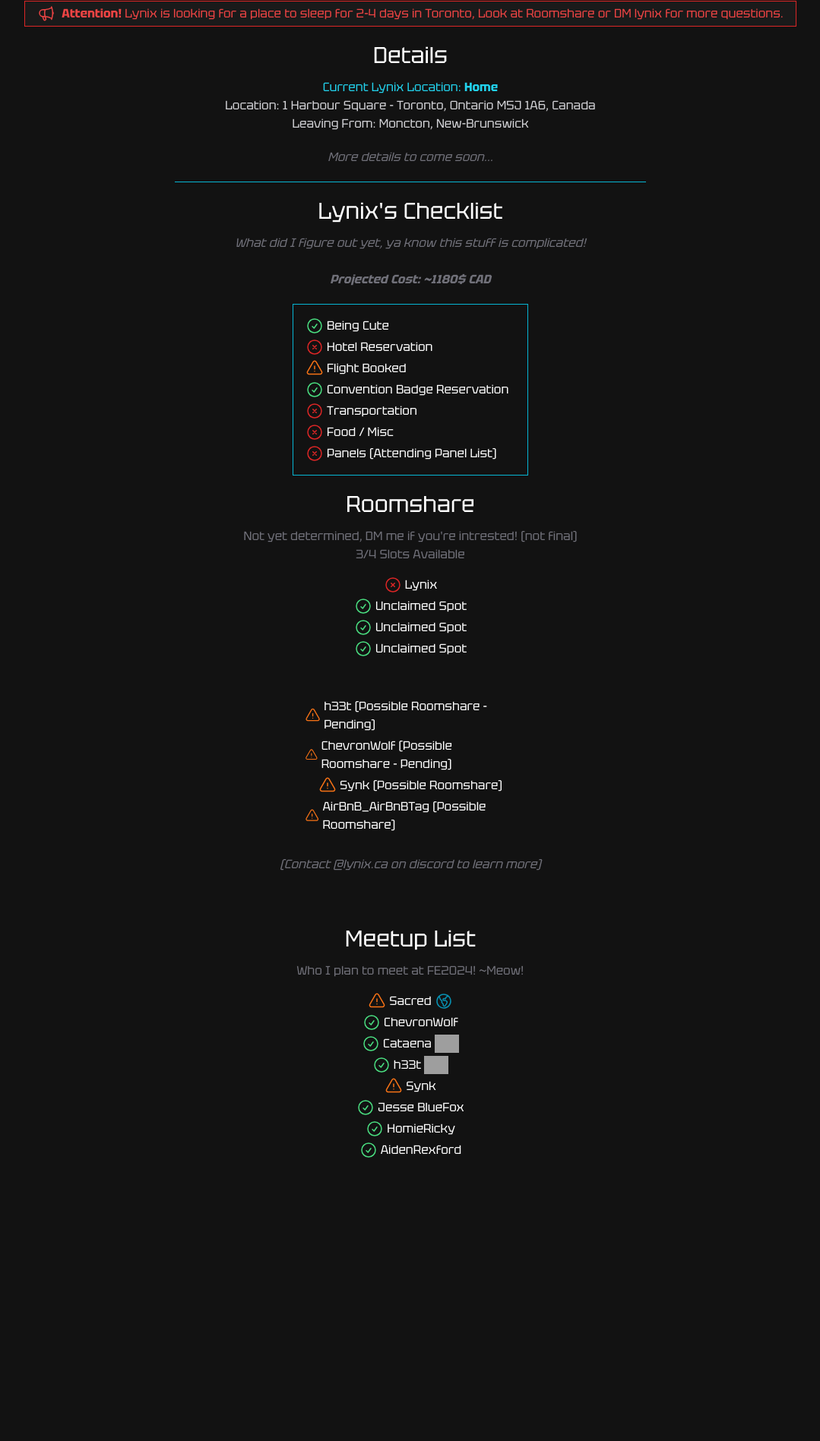
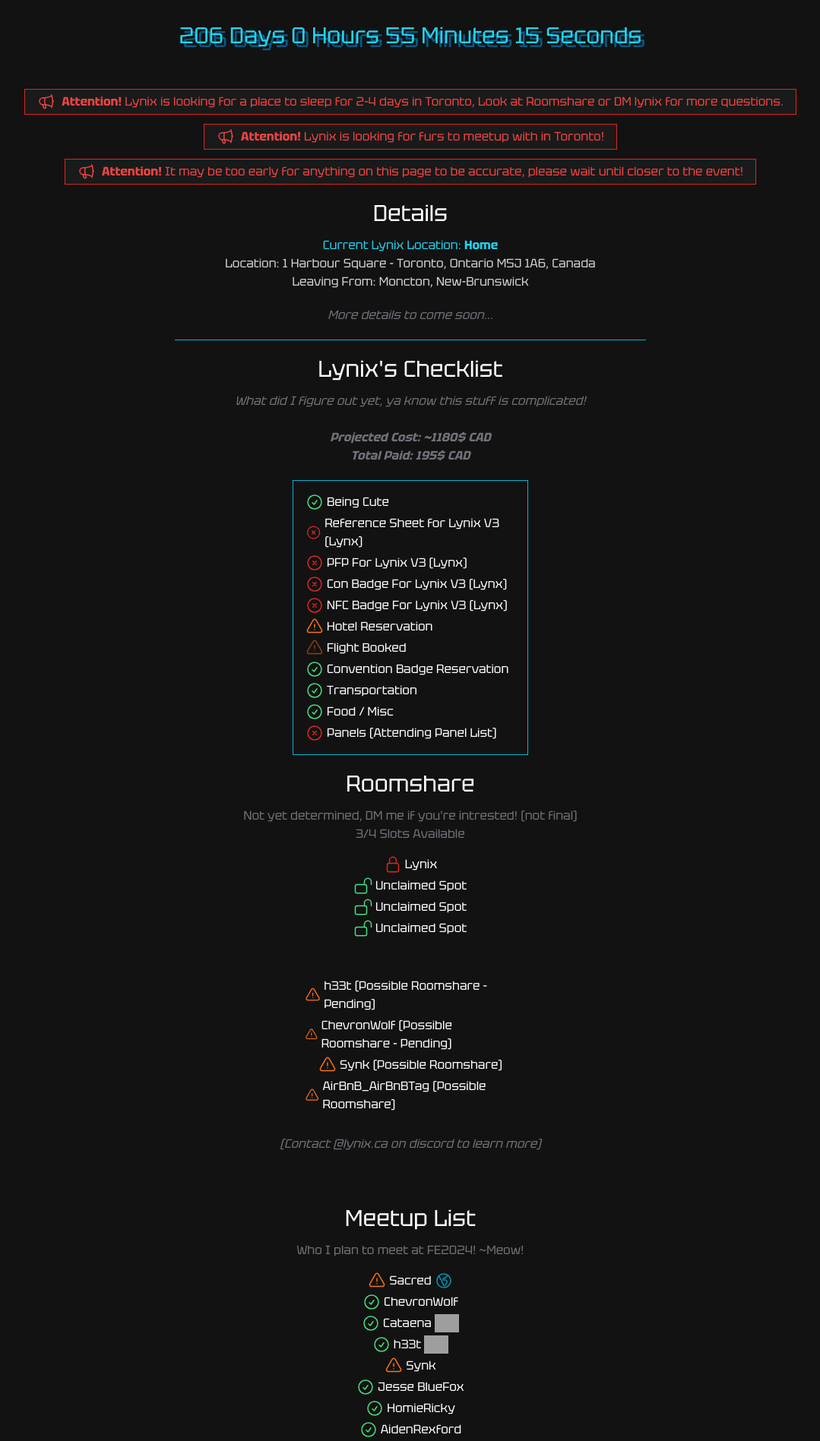
Before and after one commit to cyberlynix/lynix-ca, a SvelteKit app: page /cons/furnal-equinox-2024 in a window 1280 px wide. Shown: the part 659-2556 px from the top of the page at 76% size, without its empty margins (100-1179 px from the left). Before the commit the page ends 2345 px from the top, so only its background shows below. Built offline with nearby package versions, Linux system fonts and the light colour scheme; grey boxes are pictures that could not be loaded.

Commit message:
Artist Commission Link Update

```diff
--- a/src/routes/cons/furnal-equinox-2024/+page.svelte
+++ b/src/routes/cons/furnal-equinox-2024/+page.svelte
@@ -1,5 +1,32 @@
 <script lang="ts">
+    import { onMount } from 'svelte';
 
+    // Set the target date to March 14, 2024
+    const targetDate = new Date('2024-03-14T00:00:00').getTime();
+
+    function updateCountdown() {
+      const currentDate = new Date().getTime();
+      const timeRemaining = targetDate - currentDate;
+
+      if (timeRemaining <= 0) {
+        // If the target date has passed, display a message
+        document.getElementById('countdown').textContent = 'The event has started!';
+      } else {
+        const days = Math.floor(timeRemaining / (1000 * 60 * 60 * 24));
+        const hours = Math.floor((timeRemaining % (1000 * 60 * 60 * 24)) / (1000 * 60 * 60));
+        const minutes = Math.floor((timeRemaining % (1000 * 60 * 60)) / (1000 * 60));
+        const seconds = Math.floor((timeRemaining % (1000 * 60)) / 1000);
+
+        // Update the countdown element with the remaining time
+        document.getElementById('countdown').textContent = `${days} Days ${hours} Hours ${minutes} Minutes ${seconds} Seconds`;
+      }
+    }
+
+    // Update the countdown when the component is mounted
+    onMount(() => {
+      updateCountdown();
+      const interval = setInterval(updateCountdown, 1000);
+    });
 </script>
 
 <div class="min-h-screen p-5">
@@ -7,12 +34,25 @@
     <h1 class="text-5xl text-center text-cyan-400" style="text-shadow: 5px 5px #075985;">Furnal Equinox 2024</h1>
     <p class="p-2 text-2xl text-center mt-3">Let's get the party started!</p>
 
+    <h1 id="countdown" class="text-3xl text-center text-cyan-400 my-10" style="text-shadow: 5px 5px #075985;">0 Days 0 Hours 0 Minutes 0 Seconds</h1>
 
     <div class="flex justify-center"><div class="mt-3 px-4 py-1 border border-red-600 bg-dark inline-flex items-center mx-2 sm:mx-5">
         <svg xmlns="http://www.w3.org/2000/svg" fill="none" viewBox="0 0 24 24" stroke-width={1.5} stroke="currentColor" class="w-6 h-6 text-red-500 mr-2">
             <path stroke-linecap="round" stroke-linejoin="round" d="M10.34 15.84c-.688-.06-1.386-.09-2.09-.09H7.5a4.5 4.5 0 110-9h.75c.704 0 1.402-.03 2.09-.09m0 9.18c.253.962.584 1.892.985 2.783.247.55.06 1.21-.463 1.511l-.657.38c-.551.318-1.26.117-1.527-.461a20.845 20.845 0 01-1.44-4.282m3.102.069a18.03 18.03 0 01-.59-4.59c0-1.586.205-3.124.59-4.59m0 9.18a23.848 23.848 0 018.835 2.535M10.34 6.66a23.847 23.847 0 008.835-2.535m0 0A23.74 23.74 0 0018.795 3m.38 1.125a23.91 23.91 0 011.014 5.395m-1.014 8.855c-.118.38-.245.754-.38 1.125m.38-1.125a23.91 23.91 0 001.014-5.395m0-3.46c.495.413.811 1.035.811 1.73 0 .695-.316 1.317-.811 1.73m0-3.46a24.347 24.347 0 010 3.46" />
         </svg>
         <span class="text-red-500"><strong>Attention!</strong> Lynix is looking for a place to sleep for 2-4 days in Toronto, Look at Roomshare or DM lynix for more questions.</span>
+    </div><br/></div>
+    <div class="flex justify-center"><div class="mt-3 px-4 py-1 border border-red-600 bg-dark inline-flex items-center mx-2 sm:mx-5">
+        <svg xmlns="http://www.w3.org/2000/svg" fill="none" viewBox="0 0 24 24" stroke-width={1.5} stroke="currentColor" class="w-6 h-6 text-red-500 mr-2">
+            <path stroke-linecap="round" stroke-linejoin="round" d="M10.34 15.84c-.688-.06-1.386-.09-2.09-.09H7.5a4.5 4.5 0 110-9h.75c.704 0 1.402-.03 2.09-.09m0 9.18c.253.962.584 1.892.985 2.783.247.55.06 1.21-.463 1.511l-.657.38c-.551.318-1.26.117-1.527-.461a20.845 20.845 0 01-1.44-4.282m3.102.069a18.03 18.03 0 01-.59-4.59c0-1.586.205-3.124.59-4.59m0 9.18a23.848 23.848 0 018.835 2.535M10.34 6.66a23.847 23.847 0 008.835-2.535m0 0A23.74 23.74 0 0018.795 3m.38 1.125a23.91 23.91 0 011.014 5.395m-1.014 8.855c-.118.38-.245.754-.38 1.125m.38-1.125a23.91 23.91 0 001.014-5.395m0-3.46c.495.413.811 1.035.811 1.73 0 .695-.316 1.317-.811 1.73m0-3.46a24.347 24.347 0 010 3.46" />
+        </svg>
+        <span class="text-red-500"><strong>Attention!</strong> Lynix is looking for furs to meetup with in Toronto!</span>
+    </div><br/></div>
+    <div class="flex justify-center"><div class="mt-3 px-4 py-1 border border-red-600 bg-dark inline-flex items-center mx-2 sm:mx-5">
+        <svg xmlns="http://www.w3.org/2000/svg" fill="none" viewBox="0 0 24 24" stroke-width={1.5} stroke="currentColor" class="w-6 h-6 text-red-500 mr-2">
+            <path stroke-linecap="round" stroke-linejoin="round" d="M10.34 15.84c-.688-.06-1.386-.09-2.09-.09H7.5a4.5 4.5 0 110-9h.75c.704 0 1.402-.03 2.09-.09m0 9.18c.253.962.584 1.892.985 2.783.247.55.06 1.21-.463 1.511l-.657.38c-.551.318-1.26.117-1.527-.461a20.845 20.845 0 01-1.44-4.282m3.102.069a18.03 18.03 0 01-.59-4.59c0-1.586.205-3.124.59-4.59m0 9.18a23.848 23.848 0 018.835 2.535M10.34 6.66a23.847 23.847 0 008.835-2.535m0 0A23.74 23.74 0 0018.795 3m.38 1.125a23.91 23.91 0 011.014 5.395m-1.014 8.855c-.118.38-.245.754-.38 1.125m.38-1.125a23.91 23.91 0 001.014-5.395m0-3.46c.495.413.811 1.035.811 1.73 0 .695-.316 1.317-.811 1.73m0-3.46a24.347 24.347 0 010 3.46" />
+        </svg>
+        <span class="text-red-500"><strong>Attention!</strong> It may be too early for anything on this page to be accurate, please wait until closer to the event!</span>
     </div><br/></div>
     <h3 class="text-center text-3xl mt-5">Details</h3>
     <p class="text-zinc-300 text-center mt-3 mb-5"><span class="text-cyan-400">Current Lynix Location: <strong>Home</strong></span><br/>Location: 1 Harbour Square - Toronto, Ontario M5J 1A6, Canada<br/>Leaving From: Moncton, New-Brunswick</p>
@@ -30,7 +70,8 @@
 
     <h3 class="text-center text-3xl mt-5">Lynix's Checklist</h3>
     <p class="text-zinc-500 text-center mt-3 italic mb-5">What did I figure out yet, ya know this stuff is complicated! <br/><br/>
-    <strong>Projected Cost: ~1180$ CAD</strong></p>
+    <strong>Projected Cost: ~1180$ CAD</strong><br/>
+    <strong>Total Paid: 195$ CAD</strong></p>
 
     <div class="flex justify-center mt-5">
         <div class="w-1/4 min-h-[200px] border border-cyan-500 p-4 space-y-1">
@@ -45,10 +86,34 @@
                 <svg xmlns="http://www.w3.org/2000/svg" fill="none" viewBox="0 0 24 24" stroke-width="1.5" stroke="currentColor" class="w-6 h-6 text-red-600">
                     <path stroke-linecap="round" stroke-linejoin="round" d="M9.75 9.75l4.5 4.5m0-4.5l-4.5 4.5M21 12a9 9 0 11-18 0 9 9 0 0118 0z" />
                 </svg>
+                <p>Reference Sheet for Lynix V3 (Lynx)</p>
+            </div>
+            <div class="flex items-center space-x-1">
+                <svg xmlns="http://www.w3.org/2000/svg" fill="none" viewBox="0 0 24 24" stroke-width="1.5" stroke="currentColor" class="w-6 h-6 text-red-600">
+                    <path stroke-linecap="round" stroke-linejoin="round" d="M9.75 9.75l4.5 4.5m0-4.5l-4.5 4.5M21 12a9 9 0 11-18 0 9 9 0 0118 0z" />
+                </svg>
+                <p>PFP For Lynix V3 (Lynx)</p>
+            </div>
+            <div class="flex items-center space-x-1">
+                <svg xmlns="http://www.w3.org/2000/svg" fill="none" viewBox="0 0 24 24" stroke-width="1.5" stroke="currentColor" class="w-6 h-6 text-red-600">
+                    <path stroke-linecap="round" stroke-linejoin="round" d="M9.75 9.75l4.5 4.5m0-4.5l-4.5 4.5M21 12a9 9 0 11-18 0 9 9 0 0118 0z" />
+                </svg>
+                <p>Con Badge For Lynix V3 (Lynx)</p>
+            </div>
+            <div class="flex items-center space-x-1">
+                <svg xmlns="http://www.w3.org/2000/svg" fill="none" viewBox="0 0 24 24" stroke-width="1.5" stroke="currentColor" class="w-6 h-6 text-red-600">
+                    <path stroke-linecap="round" stroke-linejoin="round" d="M9.75 9.75l4.5 4.5m0-4.5l-4.5 4.5M21 12a9 9 0 11-18 0 9 9 0 0118 0z" />
+                </svg>
+                <p>NFC Badge For Lynix V3 (Lynx)</p>
+            </div>
+            <div class="flex items-center space-x-1">
+                <svg xmlns="http://www.w3.org/2000/svg" fill="none" viewBox="0 0 24 24" stroke-width="1.5" stroke="currentColor" class="w-6 h-6 text-orange-500">
+                    <path stroke-linecap="round" stroke-linejoin="round" d="M12 9v3.75m-9.303 3.376c-.866 1.5.217 3.374 1.948 3.374h14.71c1.73 0 2.813-1.874 1.948-3.374L13.949 3.378c-.866-1.5-3.032-1.5-3.898 0L2.697 16.126zM12 15.75h.007v.008H12v-.008z" />
+                </svg>
                 <p>Hotel Reservation</p>
             </div>
             <div class="flex items-center space-x-1">
-                <svg xmlns="http://www.w3.org/2000/svg" fill="none" viewBox="0 0 24 24" stroke-width="1.5" stroke="currentColor" class="w-6 h-6 text-orange-500">
+                <svg xmlns="http://www.w3.org/2000/svg" fill="none" viewBox="0 0 24 24" stroke-width="1.5" stroke="currentColor" class="w-6 h-6 text-orange-500 animate-pulse">
                     <path stroke-linecap="round" stroke-linejoin="round" d="M12 9v3.75m-9.303 3.376c-.866 1.5.217 3.374 1.948 3.374h14.71c1.73 0 2.813-1.874 1.948-3.374L13.949 3.378c-.866-1.5-3.032-1.5-3.898 0L2.697 16.126zM12 15.75h.007v.008H12v-.008z" />
                 </svg>
                 <p>Flight Booked</p>
@@ -60,14 +125,14 @@
                 <p>Convention Badge Reservation</p>
             </div>
             <div class="flex items-center space-x-1">
-                <svg xmlns="http://www.w3.org/2000/svg" fill="none" viewBox="0 0 24 24" stroke-width="1.5" stroke="currentColor" class="w-6 h-6 text-red-600">
-                    <path stroke-linecap="round" stroke-linejoin="round" d="M9.75 9.75l4.5 4.5m0-4.5l-4.5 4.5M21 12a9 9 0 11-18 0 9 9 0 0118 0z" />
+                <svg xmlns="http://www.w3.org/2000/svg" fill="none" viewBox="0 0 24 24" stroke-width="1.5" stroke="currentColor" class="w-6 h-6 text-green-400">
+                    <path stroke-linecap="round" stroke-linejoin="round" d="M9 12.75L11.25 15 15 9.75M21 12a9 9 0 11-18 0 9 9 0 0118 0z" />
                 </svg>
                 <p>Transportation</p>
             </div>
             <div class="flex items-center space-x-1">
-                <svg xmlns="http://www.w3.org/2000/svg" fill="none" viewBox="0 0 24 24" stroke-width="1.5" stroke="currentColor" class="w-6 h-6 text-red-600">
-                    <path stroke-linecap="round" stroke-linejoin="round" d="M9.75 9.75l4.5 4.5m0-4.5l-4.5 4.5M21 12a9 9 0 11-18 0 9 9 0 0118 0z" />
+                <svg xmlns="http://www.w3.org/2000/svg" fill="none" viewBox="0 0 24 24" stroke-width="1.5" stroke="currentColor" class="w-6 h-6 text-green-400">
+                    <path stroke-linecap="round" stroke-linejoin="round" d="M9 12.75L11.25 15 15 9.75M21 12a9 9 0 11-18 0 9 9 0 0118 0z" />
                 </svg>
                 <p>Food / Misc</p>
             </div>
@@ -99,26 +164,29 @@
             <!-- Checklist Items -->
             <div class="flex items-center space-x-1">
                 <svg xmlns="http://www.w3.org/2000/svg" fill="none" viewBox="0 0 24 24" stroke-width="1.5" stroke="currentColor" class="w-6 h-6 text-red-600">
-                    <path stroke-linecap="round" stroke-linejoin="round" d="M9.75 9.75l4.5 4.5m0-4.5l-4.5 4.5M21 12a9 9 0 11-18 0 9 9 0 0118 0z" />
-                </svg>
+                    <path stroke-linecap="round" stroke-linejoin="round" d="M16.5 10.5V6.75a4.5 4.5 0 10-9 0v3.75m-.75 11.25h10.5a2.25 2.25 0 002.25-2.25v-6.75a2.25 2.25 0 00-2.25-2.25H6.75a2.25 2.25 0 00-2.25 2.25v6.75a2.25 2.25 0 002.25 2.25z" />
+                  </svg>
                 <p>Lynix</p>
             </div>
             <div class="flex items-center space-x-1">
                 <svg xmlns="http://www.w3.org/2000/svg" fill="none" viewBox="0 0 24 24" stroke-width="1.5" stroke="currentColor" class="w-6 h-6 text-green-400">
-                    <path stroke-linecap="round" stroke-linejoin="round" d="M9 12.75L11.25 15 15 9.75M21 12a9 9 0 11-18 0 9 9 0 0118 0z" />
-                </svg>
+                    <path stroke-linecap="round" stroke-linejoin="round" d="M13.5 10.5V6.75a4.5 4.5 0 119 0v3.75M3.75 21.75h10.5a2.25 2.25 0 002.25-2.25v-6.75a2.25 2.25 0 00-2.25-2.25H3.75a2.25 2.25 0 00-2.25 2.25v6.75a2.25 2.25 0 002.25 2.25z" />
+                  </svg>
+
                 <p>Unclaimed Spot</p>
             </div>
             <div class="flex items-center space-x-1">
                 <svg xmlns="http://www.w3.org/2000/svg" fill="none" viewBox="0 0 24 24" stroke-width="1.5" stroke="currentColor" class="w-6 h-6 text-green-400">
-                    <path stroke-linecap="round" stroke-linejoin="round" d="M9 12.75L11.25 15 15 9.75M21 12a9 9 0 11-18 0 9 9 0 0118 0z" />
-                </svg>
+                    <path stroke-linecap="round" stroke-linejoin="round" d="M13.5 10.5V6.75a4.5 4.5 0 119 0v3.75M3.75 21.75h10.5a2.25 2.25 0 002.25-2.25v-6.75a2.25 2.25 0 00-2.25-2.25H3.75a2.25 2.25 0 00-2.25 2.25v6.75a2.25 2.25 0 002.25 2.25z" />
+                  </svg>
+
                 <p>Unclaimed Spot</p>
             </div>
             <div class="flex items-center space-x-1">
                 <svg xmlns="http://www.w3.org/2000/svg" fill="none" viewBox="0 0 24 24" stroke-width="1.5" stroke="currentColor" class="w-6 h-6 text-green-400">
-                    <path stroke-linecap="round" stroke-linejoin="round" d="M9 12.75L11.25 15 15 9.75M21 12a9 9 0 11-18 0 9 9 0 0118 0z" />
-                </svg>
+                    <path stroke-linecap="round" stroke-linejoin="round" d="M13.5 10.5V6.75a4.5 4.5 0 119 0v3.75M3.75 21.75h10.5a2.25 2.25 0 002.25-2.25v-6.75a2.25 2.25 0 00-2.25-2.25H3.75a2.25 2.25 0 00-2.25 2.25v6.75a2.25 2.25 0 002.25 2.25z" />
+                  </svg>
+
                 <p>Unclaimed Spot</p>
             </div>
             <br/><br/>
@@ -210,6 +278,18 @@
                 </svg>
                 <p>AidenRexford</p>
             </div>
+            <div class="flex items-center space-x-1">
+                <svg xmlns="http://www.w3.org/2000/svg" fill="none" viewBox="0 0 24 24" stroke-width="1.5" stroke="currentColor" class="w-6 h-6 text-orange-500">
+                    <path stroke-linecap="round" stroke-linejoin="round" d="M12 9v3.75m-9.303 3.376c-.866 1.5.217 3.374 1.948 3.374h14.71c1.73 0 2.813-1.874 1.948-3.374L13.949 3.378c-.866-1.5-3.032-1.5-3.898 0L2.697 16.126zM12 15.75h.007v.008H12v-.008z" />
+                </svg>
+                <p>DJ Sparks</p>
+            </div>
+            <div class="flex items-center space-x-1">
+                <svg xmlns="http://www.w3.org/2000/svg" fill="none" viewBox="0 0 24 24" stroke-width="1.5" stroke="currentColor" class="w-6 h-6 text-orange-500">
+                    <path stroke-linecap="round" stroke-linejoin="round" d="M12 9v3.75m-9.303 3.376c-.866 1.5.217 3.374 1.948 3.374h14.71c1.73 0 2.813-1.874 1.948-3.374L13.949 3.378c-.866-1.5-3.032-1.5-3.898 0L2.697 16.126zM12 15.75h.007v.008H12v-.008z" />
+                </svg>
+                <p>Crowley</p>
+            </div>
             <br/><br/>
         </div>
     </div>
--- a/src/routes/gallery/+page.svelte
+++ b/src/routes/gallery/+page.svelte
@@ -62,11 +62,11 @@
             </div>
             <div class="p-5 ">
                 <img src="/images/lynix-cute.webp" class="h-[256px]"/>
-                <p class="mt-3">Artwork by: Kookiee</p>
+                <p class="mt-3">Artwork by: <a href="https://t.me/KookieeKrafts">KookieeKrafts</a></p>
             </div>
             <div class="p-5 ">
                 <img src="/images/gallery/lynix-adorable.png" class="h-[256px]"/>
-                <p class="mt-3">Artwork by: Kookiee</p>
+                <p class="mt-3">Artwork by: <a href="https://t.me/KookieeKrafts">KookieeKrafts</a></p>
             </div>
             <div class="p-5 ">
                 <img src="/images/gallery/lynix-lynix-lynx1.png" class="h-[256px]"/>
```
